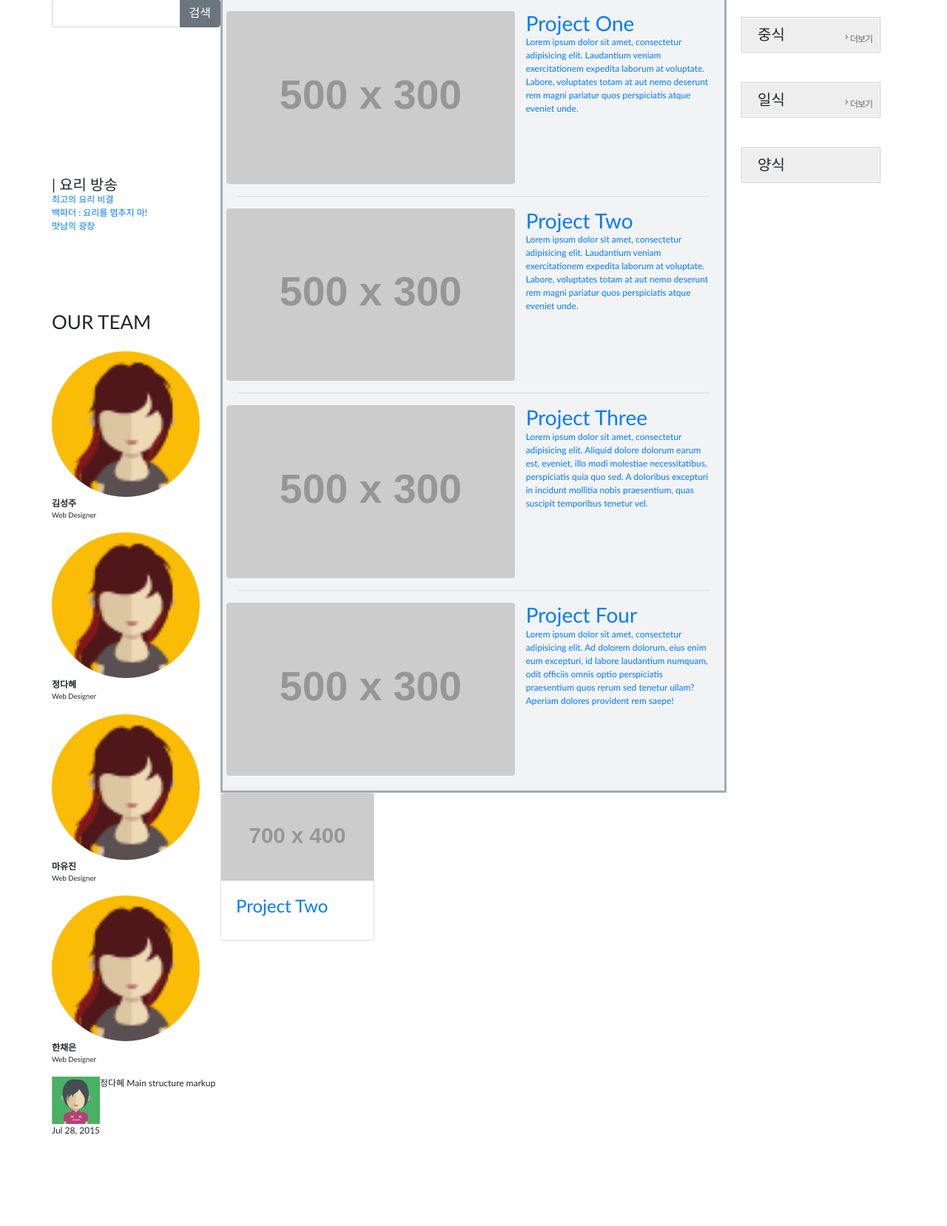
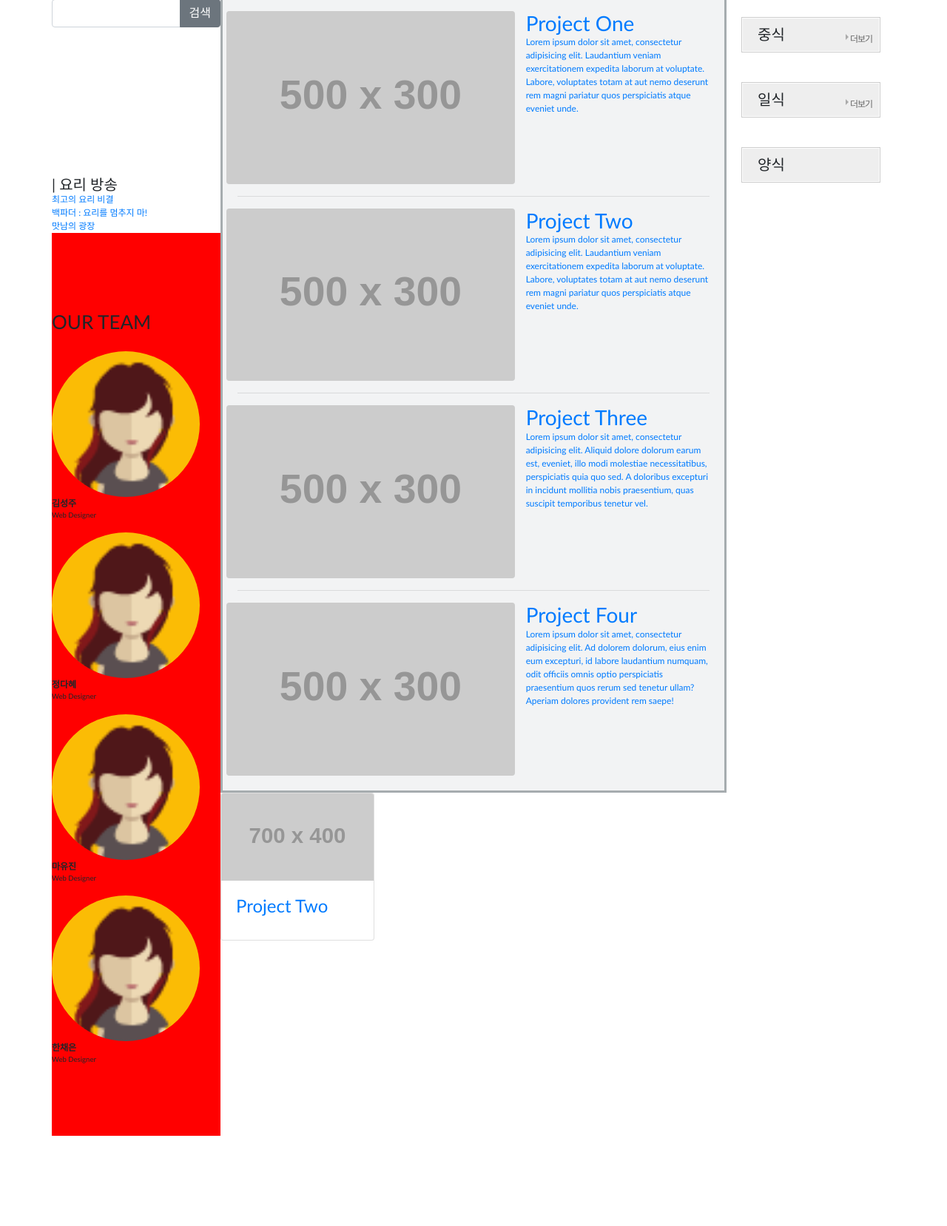
Before and after one commit to chaeeun-Han/django_my_website, a Django app: template blog/templates/blog/post_list.html in a window 1280 px wide. Shown: the part 245-1903 px from the top of the page at 74% size. After the commit the page ends 1781 px from the top, so only its background shows below. Run offline with Django 3.2, Linux system fonts and the light colour scheme; the template is opened without the code that fills it, so the values that code supplies are empty; grey boxes labelled with a size stand in for pictures from a placeholder-image service; parts of the project's set-up code (start-up, migrations or seed data) failed here and were passed over; some libraries are stand-ins or nearby versions.

Commit message:
프로젝트 시작

```diff
--- a/blog/static/blog/app.css
+++ b/blog/static/blog/app.css
@@ -1,4 +1,4 @@
-.team {padding: 80px 0;}
+.team {padding: 80px 0;background-color: red}
 .team .tle {font-size: 26px; line-height: 80px;}
 .human figure img{width: 200px; border-radius: 50%}
 .human figcaption stron{display: block}
--- a/blog/templates/blog/post_list.html
+++ b/blog/templates/blog/post_list.html
@@ -8,7 +8,7 @@
     <link rel="stylesheet" href="/static/blog/jquery.slim.min.js">
     <link rel="stylesheet" href="/static/blog/bootstrap.bundle.min.js">
     <link rel="stylesheet" href="/static/blog/layout.css">
-    <link rel="stylesheet" href="assets/css/app.css" type="text/css"/>
+    <link rel="stylesheet" href="assets/css/app.css">
     <link rel="css/subcide.css" href="stylesheet">
 </head>
 <!-- UI Object -->
@@ -82,13 +82,6 @@
                         </figcaption>
                     </figure>
                 </li>
-
-            <tr>
-                <td class="user-avatar"> <img src="static/img/avatar5.png" alt="Avatar">정다혜</td>
-                <td>Main structure markup</td>
-                <td>Jul 28, 2015</td>
-            </tr>
-
             </ul>
         </section>
         </div>
```
